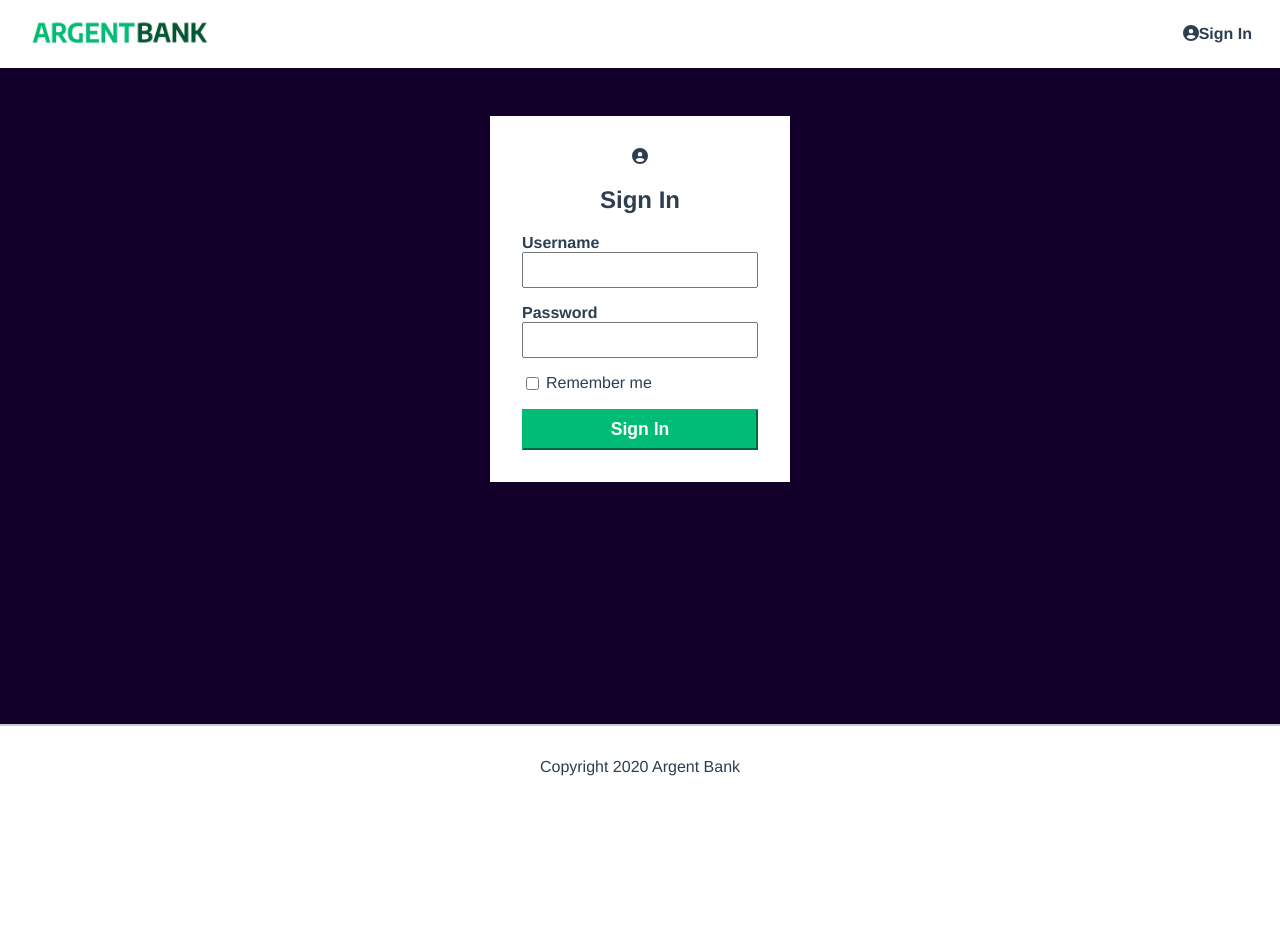
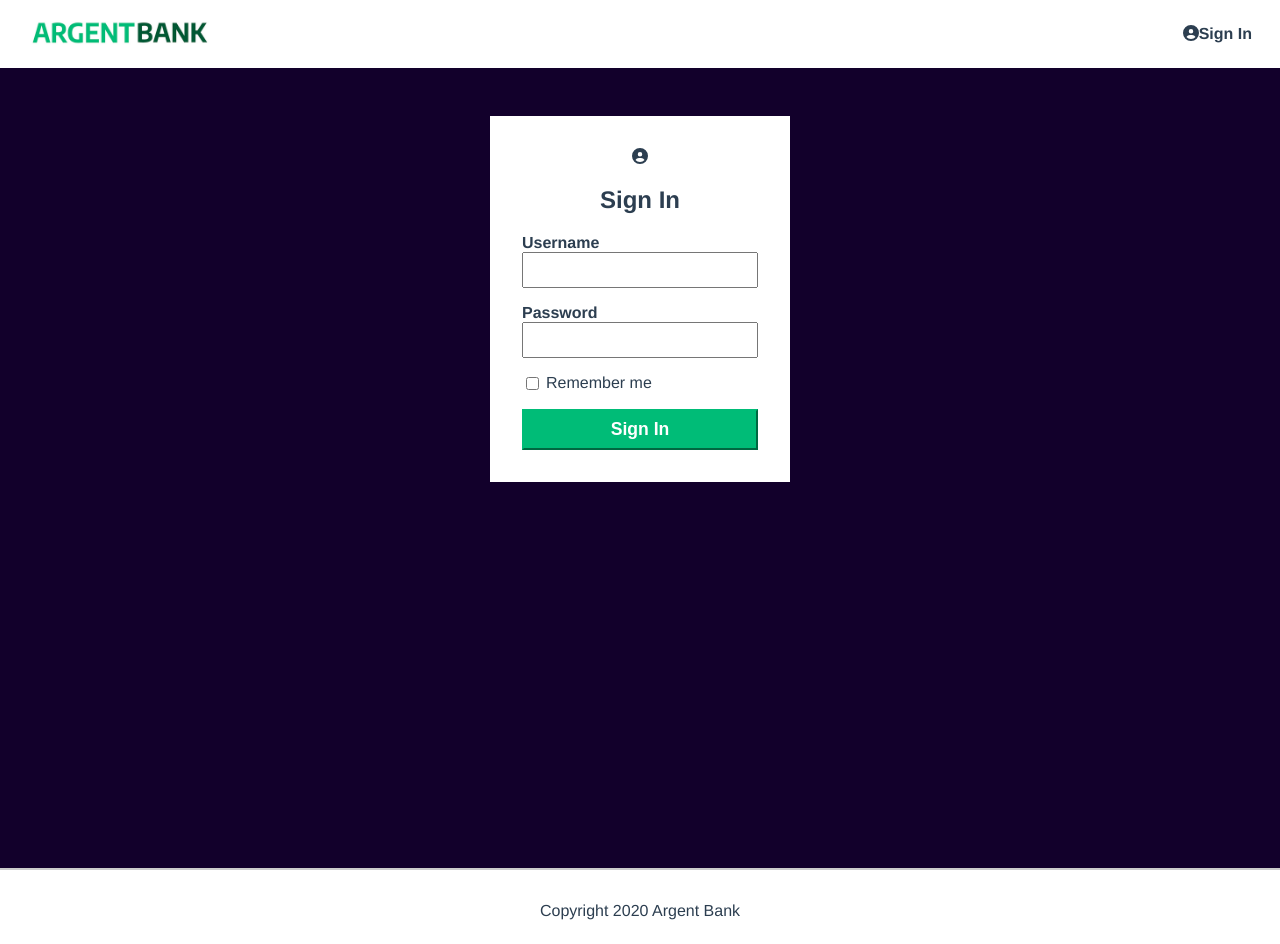
Before and after one commit to drikce88/ArgentBank, a React app in the folder FrontEnd/: page /SignIn in a window 1280 px wide. Before the commit the page ends 800 px from the top, so only its background shows below. Built offline with nearby package versions, Linux system fonts and the light colour scheme; the HTML template or start-up script is replaced by a standard one.

Commit message:
traitement d'erreurs dans la console

```diff
--- a/FrontEnd/src/components/SignForm.jsx
+++ b/FrontEnd/src/components/SignForm.jsx
@@ -38,11 +38,11 @@ export default function SignForm() {
                 <form onSubmit={handleSignIn}>
                     <div className="input-wrapper">
                         <label htmlFor="username">Username</label>
-                        <input type="text" id="username" value={username} onChange={(e) => setUsername(e.target.value)} />
+                        <input type="text" id="username" value={username} onChange={(e) => setUsername(e.target.value)} autoComplete="username" />
                     </div>
                     <div className="input-wrapper">
                         <label htmlFor="password">Password</label>
-                        <input type="password" id="password" value={password} onChange={(e) => setPassword(e.target.value)} />
+                        <input type="password" id="password" value={password} onChange={(e) => setPassword(e.target.value)} autoComplete="current-password" />
                     </div>
                     <div className="input-remember">
                         <input type="checkbox" id="remember-me" />
@@ -52,5 +52,6 @@ export default function SignForm() {
                 </form>
             </section>
         </main>
+
     );
 }
--- a/FrontEnd/src/index.css
+++ b/FrontEnd/src/index.css
@@ -13,12 +13,18 @@ body {
   min-height: 100vh;
 }
 
+
+
 .main {
   flex: 1;
 }
 
 .bg-dark {
   background-color: #12002b;
+  margin: 0;
+  display: flex;
+  flex-direction: column;
+  min-height: 100vh;
 }
 
 .sr-only {
--- a/FrontEnd/src/pages/SignIn.jsx
+++ b/FrontEnd/src/pages/SignIn.jsx
@@ -7,11 +7,11 @@ const SignIn = () => {
 
     return (
 
-        <body>
+        <div>
         <Nav />
         <SignForm />
         <Footer />
-        </body>
+        </div>
 
     );
 }
```
